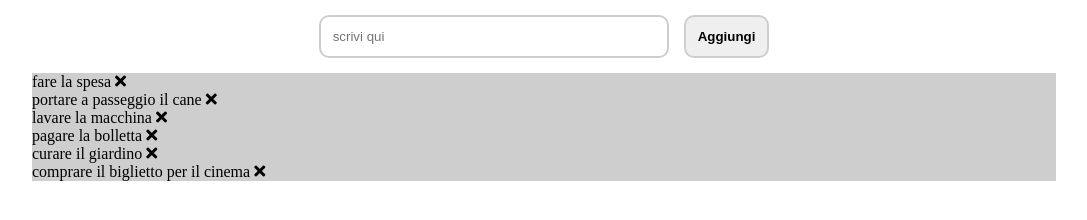
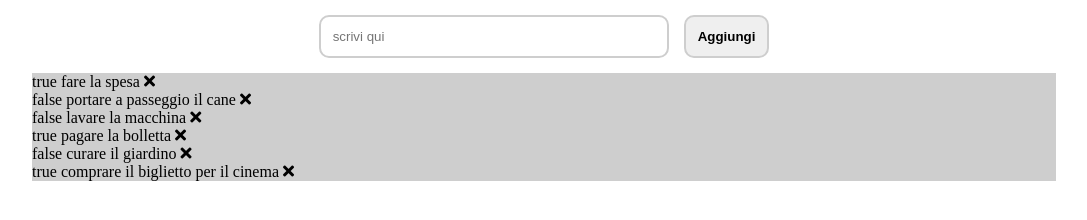
Before and after one commit to KSigma91/vue-todolist, a plain HTML site: page index.html in a window 1280 px wide. Shown: the whole page, without its empty margins (96-1183 px from the left). Drawn offline with nearby package versions, Linux system fonts and the light colour scheme.

Commit message:
bloccato 2

```diff
--- a/index.html
+++ b/index.html
@@ -24,6 +24,7 @@
         <main id="content">
             <ul v-if="listArray.length > 0">
                 <li v-for="(element, i) in listArray" class="item" :class="done-item" :key="i">
+                    {{ element.done }}
                     {{ element.text }}
                     <i class="fas fa-times"></i>
                 </li>
```
